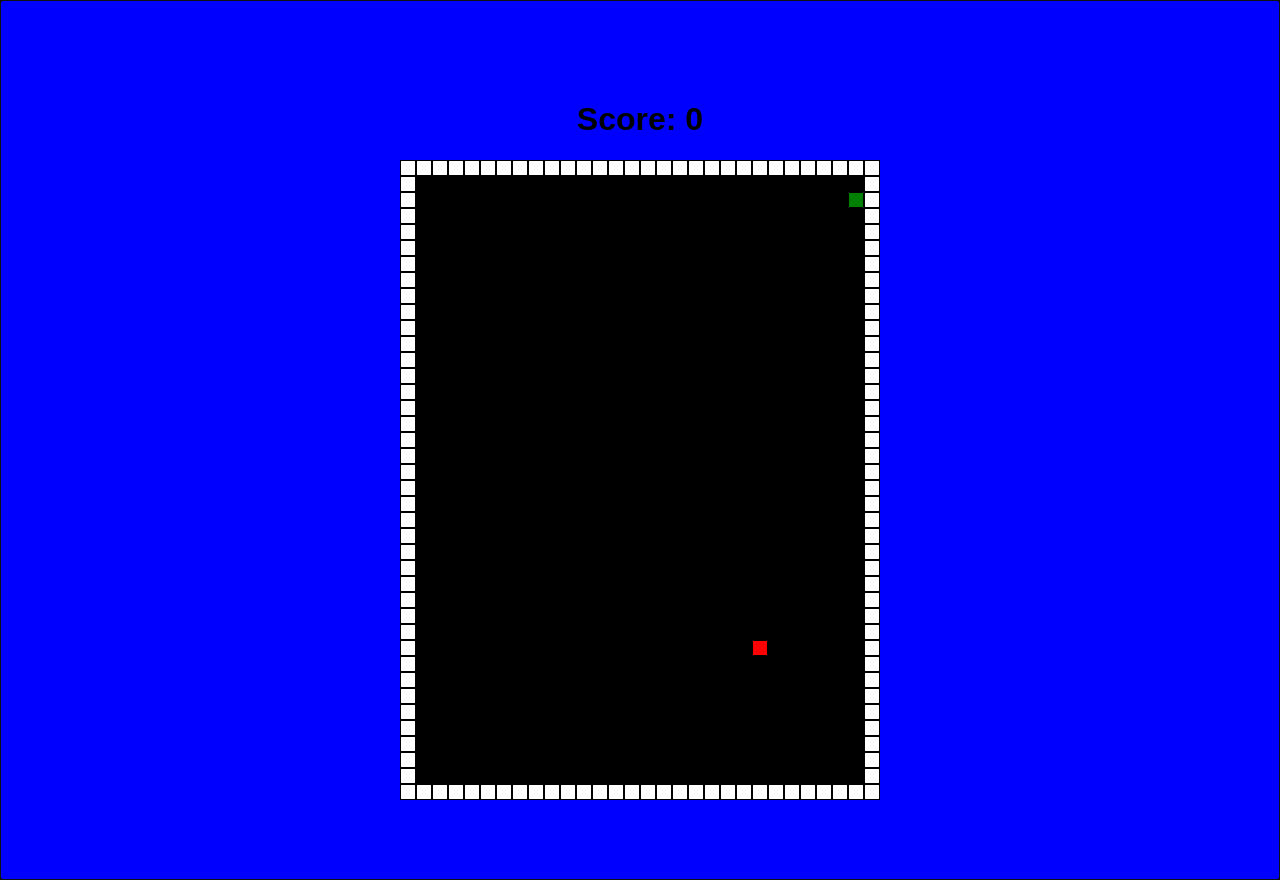
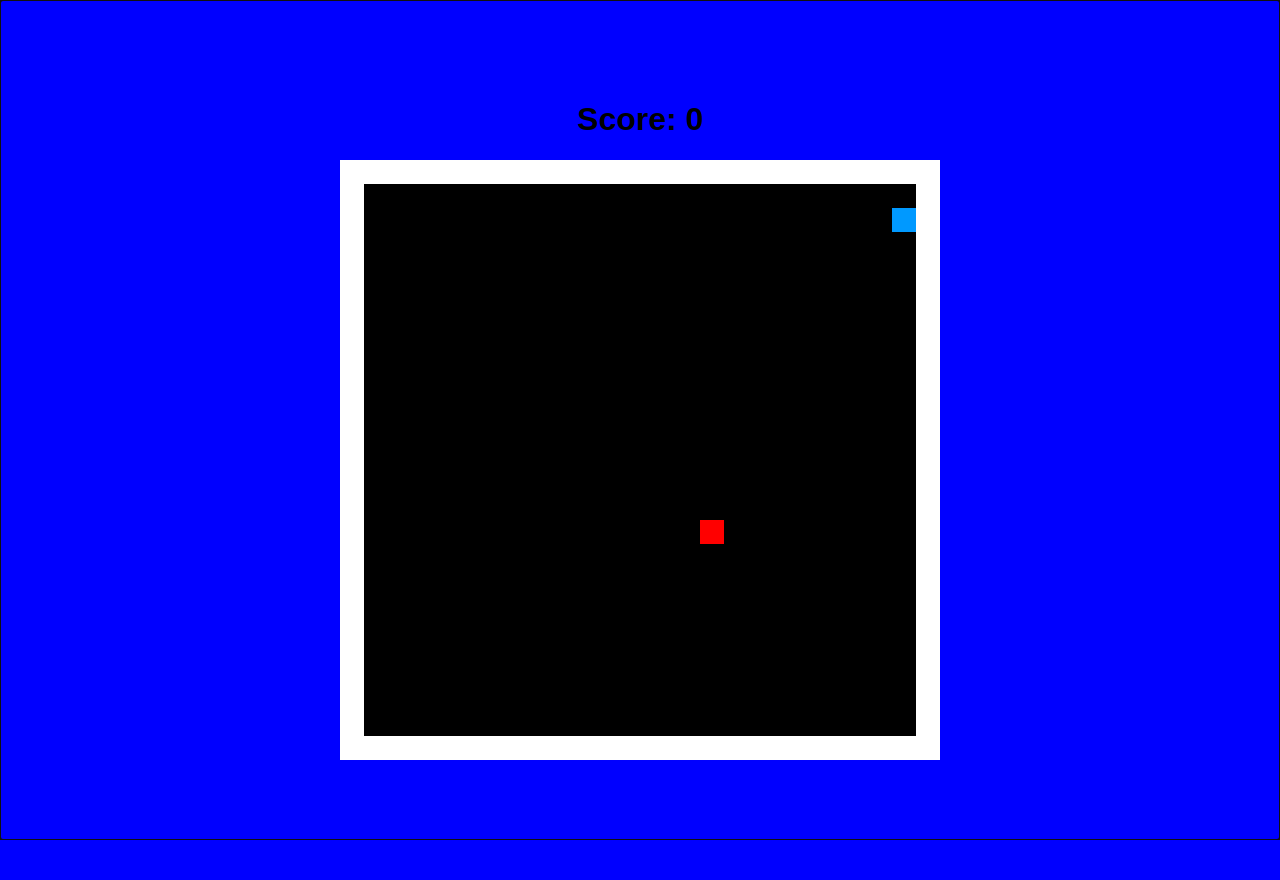
Before and after one commit to ryasan86/react_snake, a React (Create React App) app: page / in a window 1280 px wide. After the commit the page ends 840 px from the top, so only its background shows below. Built offline with nearby package versions, Linux system fonts and the light colour scheme.

Commit message:
problem with creating fruit

```diff
--- a/src/App.js
+++ b/src/App.js
@@ -15,14 +15,14 @@ class App extends Component {
       snakeY: 2,
       tailX: [this.snakeX],
       tailY: [this.snakeY],
-      fruit: { height: 30, position: 22 },
+      fruit: { height: 15, position: 15 },
       direction: 'right',
       gameOver: false,
       score: 0
     };
     const { snakeX, snakeY, fruit } = this.state;
 
-    grid[snakeY][snakeX] = 'green';
+    grid[snakeY][snakeX] = '#0099ff';
     grid[fruit.height][fruit.position] = 'red';
 
     this.timer = setInterval(() => {
@@ -50,14 +50,14 @@ class App extends Component {
       // check for wall collision
       gameHelpers.checkWallCollision(snakeXCopy, snakeYCopy, setState);
       // check for collisions with self
-      /* TODO */
+      gameHelpers.checkSelfCollision(snakeXCopy, snakeYCopy, tailXCopy, tailYCopy, setState);
       // check for collisions with fruit
       ({ lengthCopy, scoreCopy, fruitCopy } = gameHelpers.checkFruitCollision(gridCopy, lengthCopy, snakeXCopy, snakeYCopy, fruitCopy, scoreCopy));
 
       tailXCopy.forEach((segment, i) => {
-        gridCopy[tailYCopy[i]][segment] = 'green';
+        gridCopy[tailYCopy[i]][segment] = '#0099ff';
       });
-      gridCopy[snakeYCopy][snakeXCopy] = 'green';
+      gridCopy[snakeYCopy][snakeXCopy] = '#0099ff';
       gridCopy[fruitCopy.height][fruitCopy.position] = 'red';
 
       this.setState({
--- a/src/gameHelpers.js
+++ b/src/gameHelpers.js
@@ -1,22 +1,21 @@
 // game helpers
 export default {
   createGrid: (grid = []) => {
-    for (let i = 0; i < 40; i++) {
+    for (let i = 0; i < 25; i++) {
       grid.push(createGridRow('black'));
     }
     return grid;
   },
   createCell: (cell, x, y) => {
     let style = {
-      width: '1rem',
-      height: '1rem'
+      width: '1.5rem',
+      height: '1.5rem'
     };
     // wall
-    if (x === 0 || x === 29 || y === 0 || y === 39) {
+    if (x === 0 || x === 24 || y === 0 || y === 24) {
       cell = 'white';
     }
 
-    style.border = 'black 1px solid';
     style.backgroundColor = cell;
     return {
       cell,
@@ -62,12 +61,25 @@ export default {
   checkWallCollision: (snakeXCopy, snakeYCopy, setState) => {
     if (
       snakeYCopy < 1 ||
-      snakeYCopy > 38 ||
+      snakeYCopy > 23 ||
       snakeXCopy < 1 ||
-      snakeXCopy > 28
+      snakeXCopy > 23
     ) {
       setState({ gameOver: true });
     }
+  },
+  checkSelfCollision: (
+    snakeXCopy,
+    snakeYCopy,
+    tailXCopy,
+    tailYCopy,
+    setState
+  ) => {
+    tailXCopy.forEach((segment, i) => {
+      if (segment === snakeXCopy && tailYCopy[i] === snakeYCopy) {
+        setState({ gameOver: true });
+      }
+    });
   },
   checkFruitCollision: (
     gridCopy,
@@ -88,7 +100,7 @@ export default {
 
 // helper helpers
 const createGridRow = color => {
-  return new Array(30).fill(color);
+  return new Array(25).fill(color);
 };
 
 const random = (max, min) => {
@@ -96,10 +108,11 @@ const random = (max, min) => {
 };
 
 const createFruit = (gridCopy, fruitCopy, isBlackCell = false) => {
+  /* THIS DOES NOT WORK */
   while (isBlackCell === false) {
-    let randHeight = random(38, 1);
-    let randPosition = random(28, 1);
-    if (gridCopy[randHeight][randPosition] === 'black') {
+    let randHeight = random(22, 2);
+    let randPosition = random(22, 2);
+    if (gridCopy[randHeight][randPosition] === 'black' ) {
       fruitCopy.height = randHeight;
       fruitCopy.position = randPosition;
       isBlackCell = true;
```
